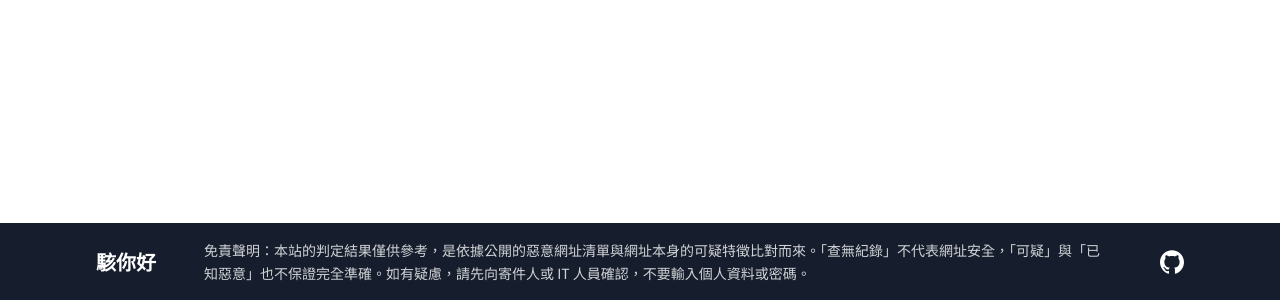
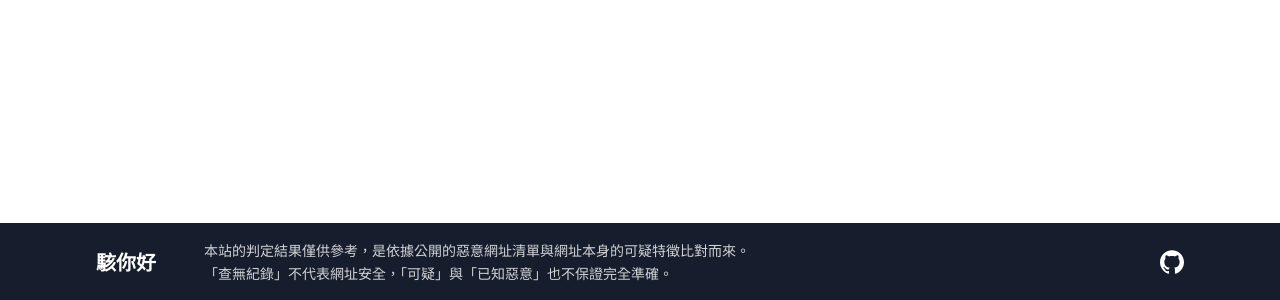
Before and after one commit to Axjer/WhatTheHack, a React (Vite) app: page / in a window 1280 px wide. Shown: the part 2968-3268 px from the top of the page. Built offline with nearby package versions, Linux system fonts and the light colour scheme.

Commit message:
Footer text: drop the label and the advice, one sentence per line (#3)
Removes the 免責聲明： prefix and the 如有疑慮… sentence; the two
remaining sentences each take their own line. Test first; CLAUDE.md
synced.

Co-Authored-By: Claude Opus 5.5 <noreply@anthropic.com>

```diff
--- a/src/components/Footer.tsx
+++ b/src/components/Footer.tsx
@@ -21,7 +21,8 @@ export default function Footer() {
           駭你好
         </Link>
         <p className="col-span-2 row-start-2 text-sm leading-relaxed text-surface-raised/80 md:col-span-1 md:col-start-2 md:row-start-1">
-          免責聲明：本站的判定結果僅供參考，是依據公開的惡意網址清單與網址本身的可疑特徵比對而來。「查無紀錄」不代表網址安全，「可疑」與「已知惡意」也不保證完全準確。如有疑慮，請先向寄件人或 IT 人員確認，不要輸入個人資料或密碼。
+          <span className="block">本站的判定結果僅供參考，是依據公開的惡意網址清單與網址本身的可疑特徵比對而來。</span>
+          <span className="block">「查無紀錄」不代表網址安全，「可疑」與「已知惡意」也不保證完全準確。</span>
         </p>
         <a
           href={repoUrl}
```
Also changed, not shown: 2 other files (tests, documents, lock files or other folders).
